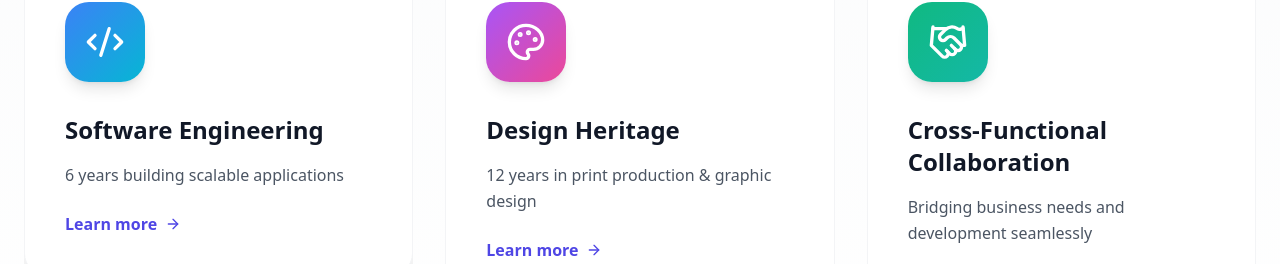
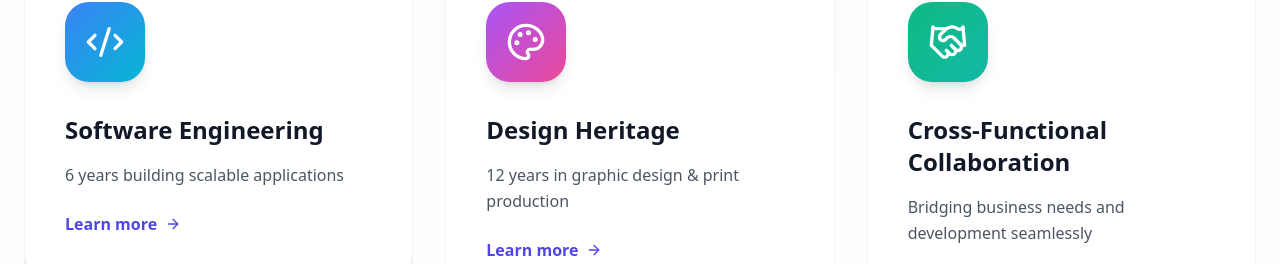
Before and after one commit to Jbx81/jc-resume, a React (Vite) app: page / in a window 1280 px wide. Shown: the part 1287-1551 px from the top of the page. Built offline with nearby package versions, Linux system fonts and the light colour scheme.

Commit message:
feat: tweak gd and print prod

```diff
--- a/src/pages/Home.tsx
+++ b/src/pages/Home.tsx
@@ -17,7 +17,7 @@ const Home = () => {
     {
       icon: Palette,
       title: "Design Heritage",
-      description: "12 years in print production & graphic design",
+      description: "12 years in graphic design & print production",
       color: "from-purple-500 to-pink-500",
       link: "/about"
     },
```
